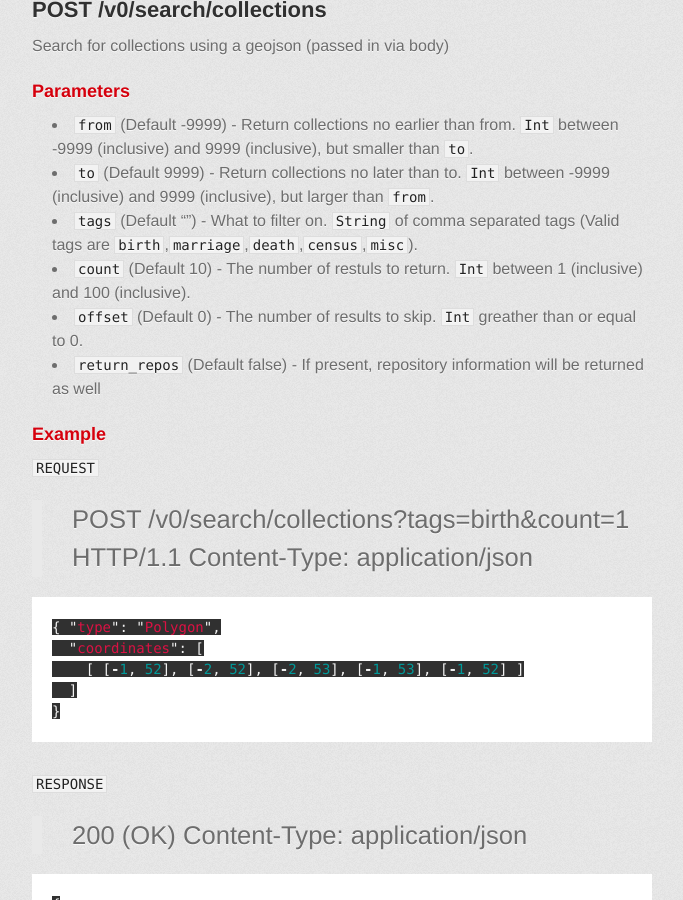
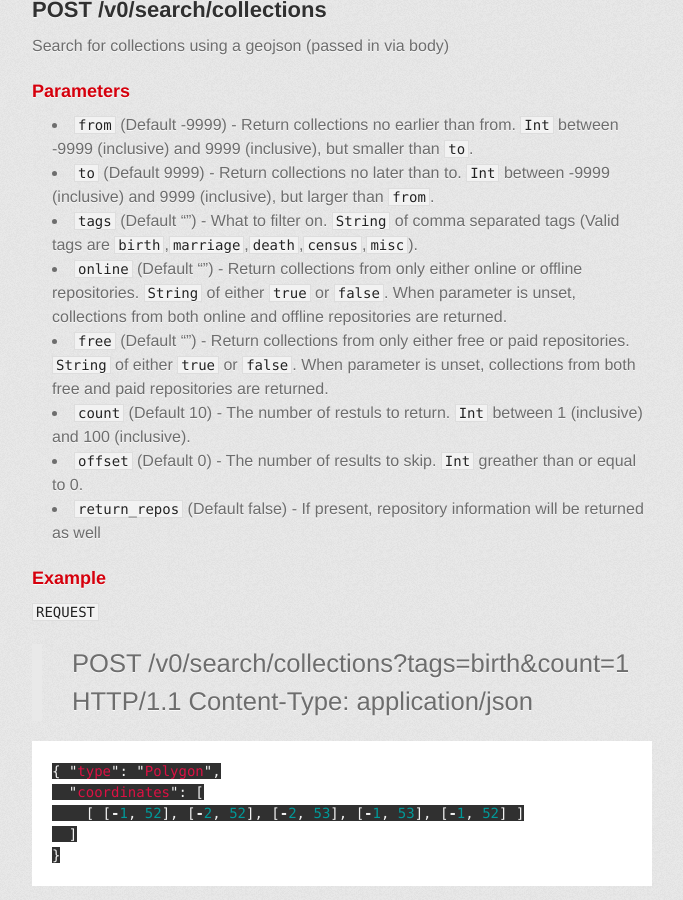
Before and after one commit to findarecord/findarecord.github.io, a Jekyll site: the page built from api/collections.md, in a window 1280 px wide and 900 px high, scrolled down 2526 px. Shown: the whole window, without its empty margins (298-981 px from the left). Built offline with Jekyll 4.4.1, drawn with Linux system fonts in a browser that asks for light colours; some web fonts are replaced.

Commit message:
added free and online flags for collection search

```diff
--- a/api/collections.md
+++ b/api/collections.md
@@ -111,6 +111,8 @@ Search for collections using a geojson (passed in via body)
 * `from` (Default -9999) - Return collections no earlier than from. `Int` between -9999 (inclusive) and 9999 (inclusive), but smaller than `to`.
 * `to` (Default 9999) - Return collections no later than to. `Int` between -9999 (inclusive) and 9999 (inclusive), but larger than `from`.
 * `tags` (Default "") - What to filter on. `String` of comma separated tags (Valid tags are `birth`,`marriage`,`death`,`census`,`misc`).
+* `online` (Default "") - Return collections from only either online or offline repositories. `String` of either `true` or `false`. When parameter is unset, collections from both online and offline repositories are returned.
+* `free` (Default "") - Return collections from only either free or paid repositories. `String` of either `true` or `false`. When parameter is unset, collections from both free and paid repositories are returned.
 * `count` (Default 10) - The number of restuls to return. `Int` between 1 (inclusive) and 100 (inclusive).
 * `offset` (Default 0) - The number of results to skip. `Int` greather than or equal to 0.
 * `return_repos` (Default false) - If present, repository information will be returned as well
```
